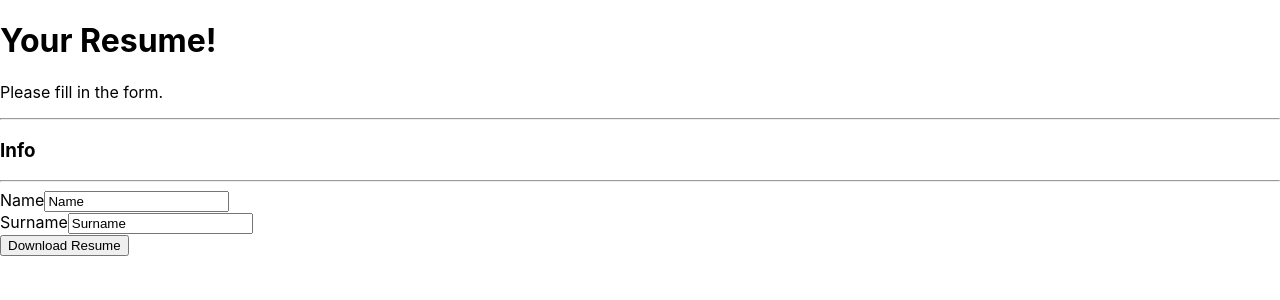
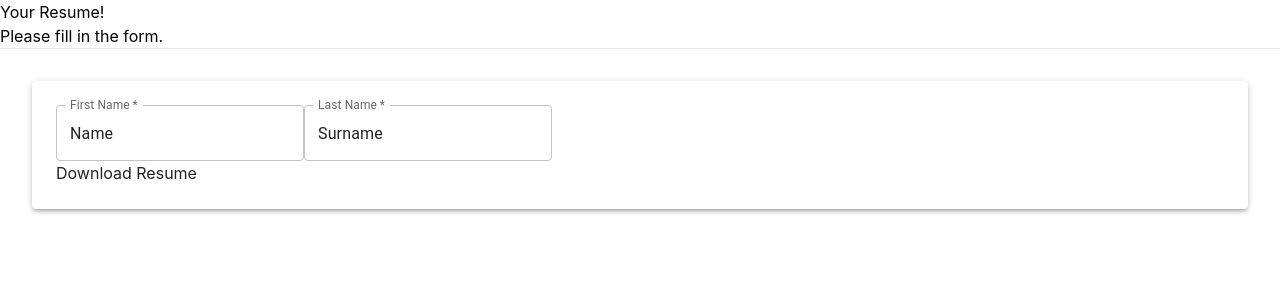
Before and after one commit to dziekiczan1/resumebuilder, a React (Create React App) app in the folder client/: page / in a window 1280 px wide. Shown: the top 300 px of the page. Built offline with nearby package versions, Linux system fonts and the light colour scheme.

Commit message:
installed tailwind.css added styles

```diff
--- /dev/null
+++ b/client/postcss.config.js
@@ -0,0 +1,6 @@
+module.exports = {
+  plugins: {
+    tailwindcss: {},
+    autoprefixer: {},
+  },
+}
--- a/client/src/components/ResumeForm.tsx
+++ b/client/src/components/ResumeForm.tsx
@@ -1,6 +1,9 @@
 import React, { useState } from "react";
 import axios from "axios";
 import saveAs from "file-saver";
+import TextField from "@mui/material/TextField";
+import Box from "@mui/material/Box";
+import Paper from "@mui/material/Paper";
 
 const ResumeForm = () => {
   const [name, setName] = useState({
@@ -28,40 +31,30 @@ const ResumeForm = () => {
 
     e.target.reset();
   };
+
   return (
-    <div>
-      <div>
-        <h3>Info</h3>
-        <hr />
-      </div>
+    <Paper elevation={3} className="m-8 p-6">
       <form onSubmit={nextStep}>
-        <div>
-          <div>
-            <label>Name</label>
-            <input
-              type="text"
-              name="name"
-              value={name.name}
-              onChange={(e) => setName({ ...name, name: e.target.value })}
-              required
-            />
-          </div>
-          <div>
-            <label>Surname</label>
-            <input
-              type="text"
-              name="surname"
-              value={name.surname}
-              onChange={(e) => setName({ ...name, surname: e.target.value })}
-              required
-            />
-          </div>
-        </div>
+        <TextField
+          required
+          id="outlined-required"
+          label="First Name"
+          defaultValue={name.name}
+          onChange={(e) => setName({ ...name, name: e.target.value })}
+        />
+
+        <TextField
+          required
+          id="outlined-required"
+          label="Last Name"
+          defaultValue={name.surname}
+          onChange={(e) => setName({ ...name, surname: e.target.value })}
+        />
         <div>
           <button type="submit">Download Resume</button>
         </div>
       </form>
-    </div>
+    </Paper>
   );
 };
 
--- /dev/null
+++ b/client/tailwind.config.js
@@ -0,0 +1,8 @@
+/** @type {import('tailwindcss').Config} */
+module.exports = {
+  content: ["./src/**/*.{js,jsx,ts,tsx}"],
+  theme: {
+    extend: {},
+  },
+  plugins: [],
+};
```
Also changed, not shown: client/package.json (+7 -1 lines), client/src/index.css (+7 -3 lines), 1 other file (tests, documents, lock files or other folders).
